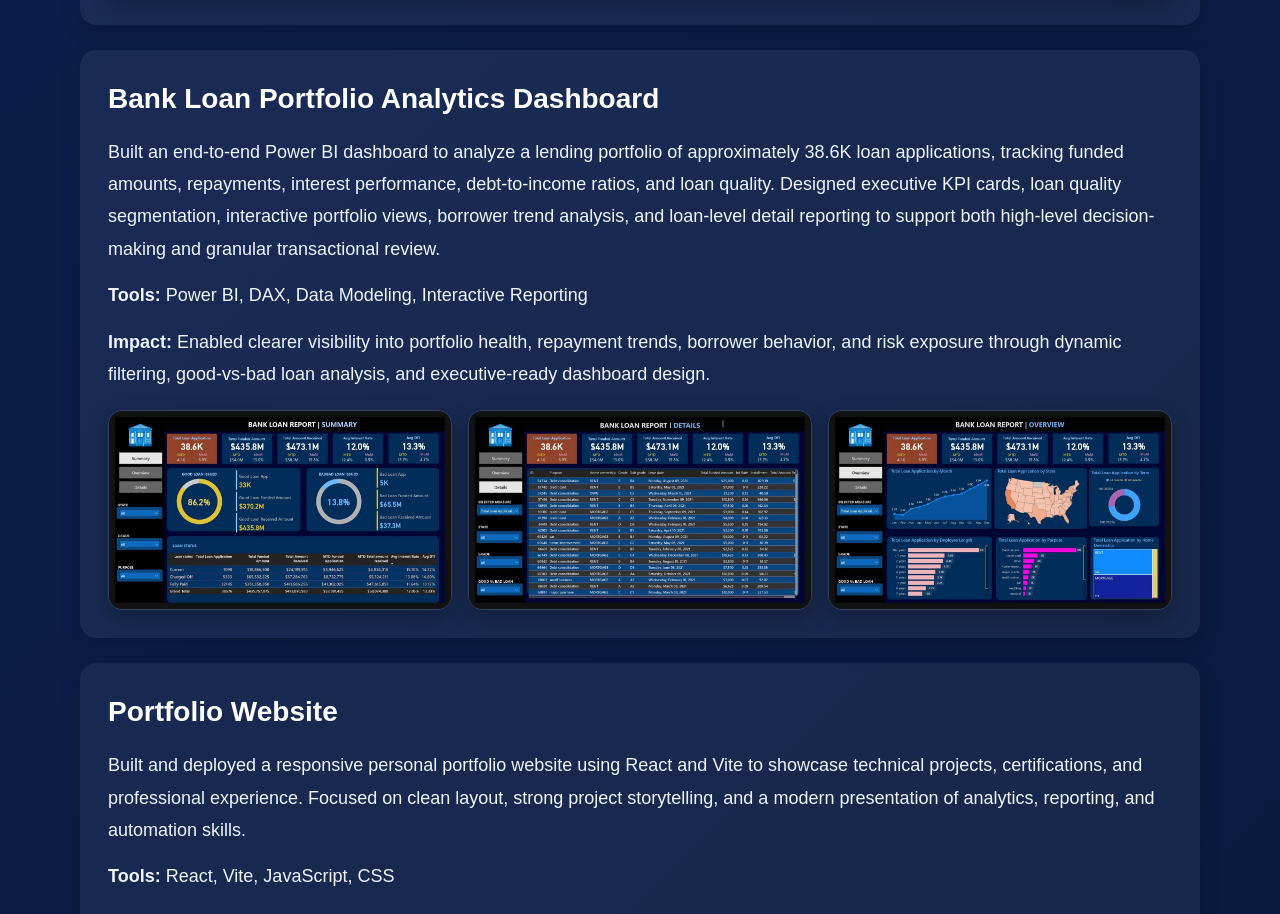
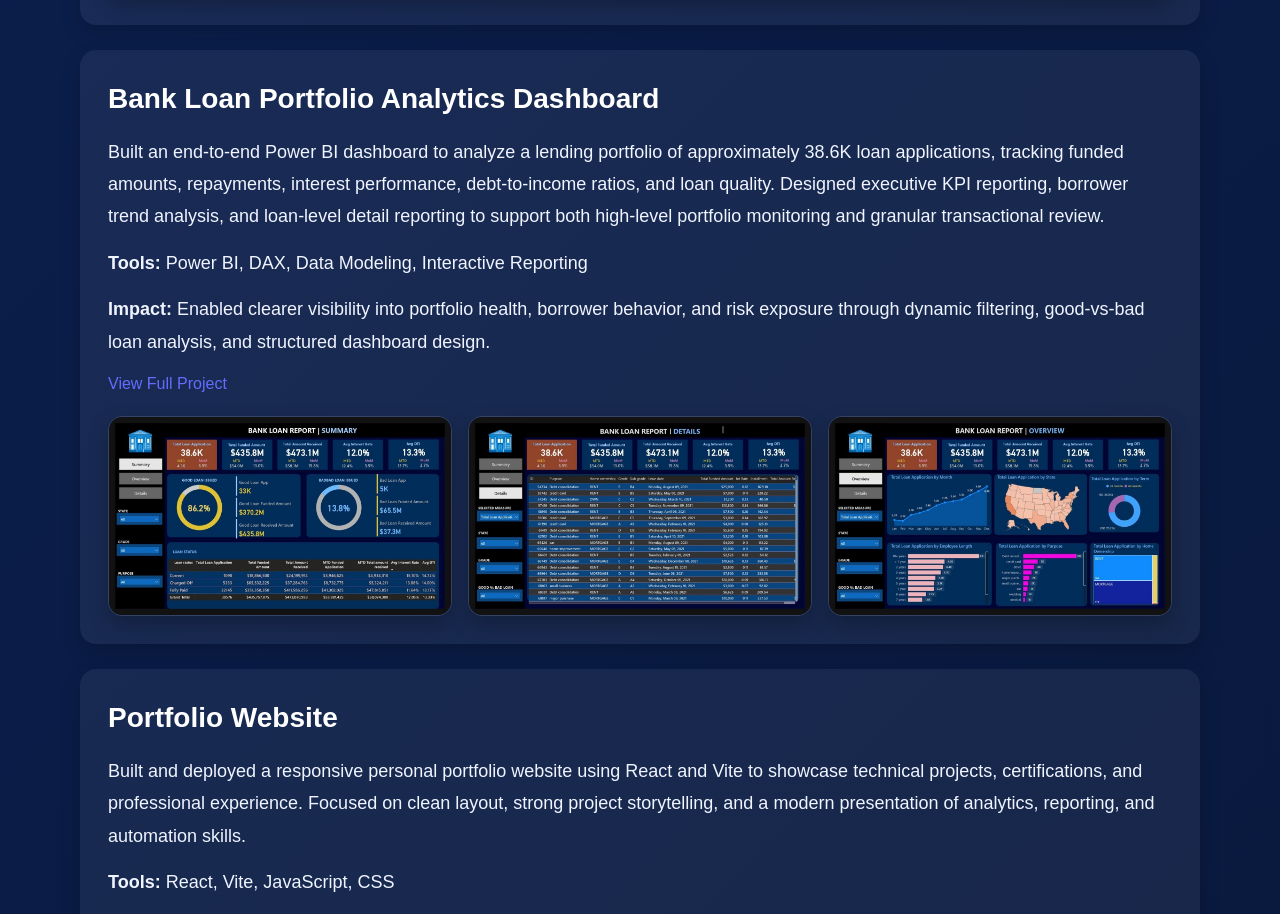
Before and after one commit to tamrat-dev-source/my-portfolio, a React (Vite) app: page / in a window 1280 px wide. Shown: the part 5660-6574 px from the top of the page. Built offline with nearby package versions, Linux system fonts and the light colour scheme.

Commit message:
Add Bank Loan project link to portfolio

```diff
--- a/src/App.jsx
+++ b/src/App.jsx
@@ -228,20 +228,33 @@ function App() {
         <div className="project-card">
   <h3>Bank Loan Portfolio Analytics Dashboard</h3>
   <p>
-            Built an end-to-end Power BI dashboard to analyze a lending portfolio of approximately 38.6K loan
-            applications, tracking funded amounts, repayments, interest performance, debt-to-income ratios,
-            and loan quality. Designed executive KPI cards, loan quality segmentation, interactive portfolio views,
-            borrower trend analysis, and loan-level detail reporting to support both high-level decision-making
-            and granular transactional review.
+    Built an end-to-end Power BI dashboard to analyze a lending portfolio of
+    approximately 38.6K loan applications, tracking funded amounts,
+    repayments, interest performance, debt-to-income ratios, and loan
+    quality. Designed executive KPI reporting, borrower trend analysis, and
+    loan-level detail reporting to support both high-level portfolio
+    monitoring and granular transactional review.
   </p>
   <p>
     <strong>Tools:</strong> Power BI, DAX, Data Modeling, Interactive Reporting
   </p>
   <p>
-            <strong>Impact:</strong> Enabled clearer visibility into portfolio health, repayment trends, borrower
-            behavior, and risk exposure through dynamic filtering, good-vs-bad loan analysis, and executive-ready
-            dashboard design.
+    <strong>Impact:</strong> Enabled clearer visibility into portfolio health,
+    borrower behavior, and risk exposure through dynamic filtering, good-vs-bad
+    loan analysis, and structured dashboard design.
   </p>
+
+  <div className="project-links">
+    <a
+      href="https://github.com/tamrat-dev-source/my-portfolio/blob/main/src/projects/bank-loan-portfolio-analytics-dashboard/README.md"
+      target="_blank"
+      rel="noopener noreferrer"
+      className="project-link"
+    >
+      View Full Project
+    </a>
+  </div>
+
   <div className="project-image-grid">
     <a href={bankLoanDashboard1} target="_blank" rel="noreferrer">
       <img
@@ -250,6 +263,7 @@ function App() {
         className="project-image"
       />
     </a>
+
     <a href={bankLoanDashboard2} target="_blank" rel="noreferrer">
       <img
         src={bankLoanDashboard2}
@@ -257,6 +271,7 @@ function App() {
         className="project-image"
       />
     </a>
+
     <a href={bankLoanDashboard3} target="_blank" rel="noreferrer">
       <img
         src={bankLoanDashboard3}
@@ -266,7 +281,6 @@ function App() {
     </a>
   </div>
 </div>
-
         <div className="project-card">
           <h3>Portfolio Website</h3>
           <p>
```
Lines whose indentation alone changed are shown as unchanged.
